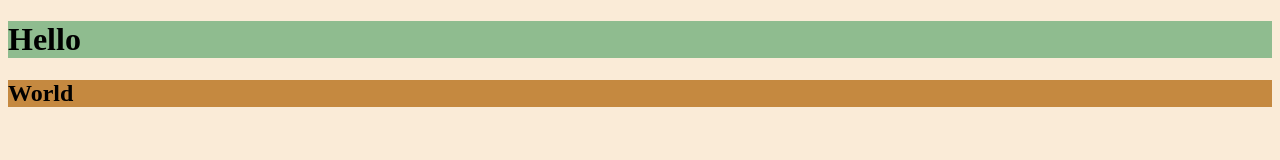
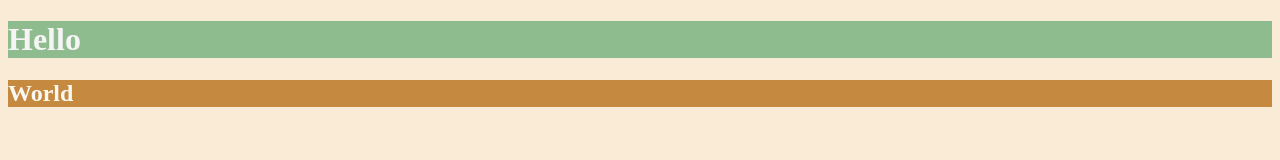
Before and after one commit to Jay9632/6.0-CSS-Colors, a plain HTML site: page index.html in a window 1280 px wide. Drawn offline with Linux system fonts and the light colour scheme.

Commit message:
practice

```diff
--- a/index.html
+++ b/index.html
@@ -12,6 +12,8 @@
     4. Make the h2 #FAF8F1
     5. Make the background of the h2 "#C58940" */
     html{background-color: antiquewhite;}
+    h1{color: whitesmoke;}
+    h2{color: #FAF8F1;}
   </style>
 </head>
 
```
